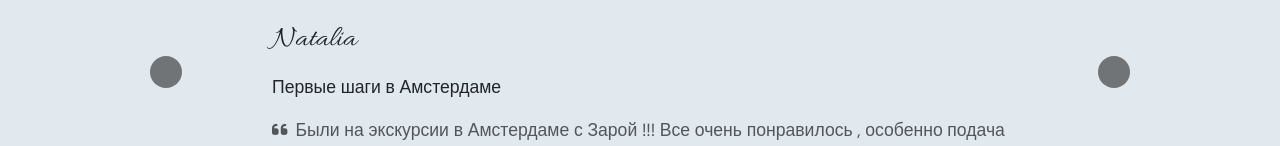
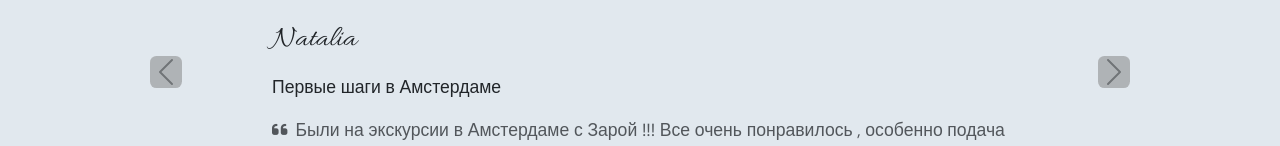
Before and after one commit to anisa07/jasmine-tours, a React (Create React App) app: page /reviews in a window 1280 px wide. Shown: the part 551-697 px from the top of the page. Built offline with nearby package versions, Linux system fonts and the light colour scheme.

Commit message:
Button for feedbacks

```diff
--- a/src/components/Feedback.css
+++ b/src/components/Feedback.css
@@ -13,6 +13,13 @@
   height: 25em;
 }
 
+.carousel-control-prev-icon,
+.carousel-control-next-icon {
+  background-color: grey;
+  border-radius: 20%;
+  border-color: white;
+}
+
 @media (max-width: 991px) {
 
   .carousel .carousel-item img {
```
